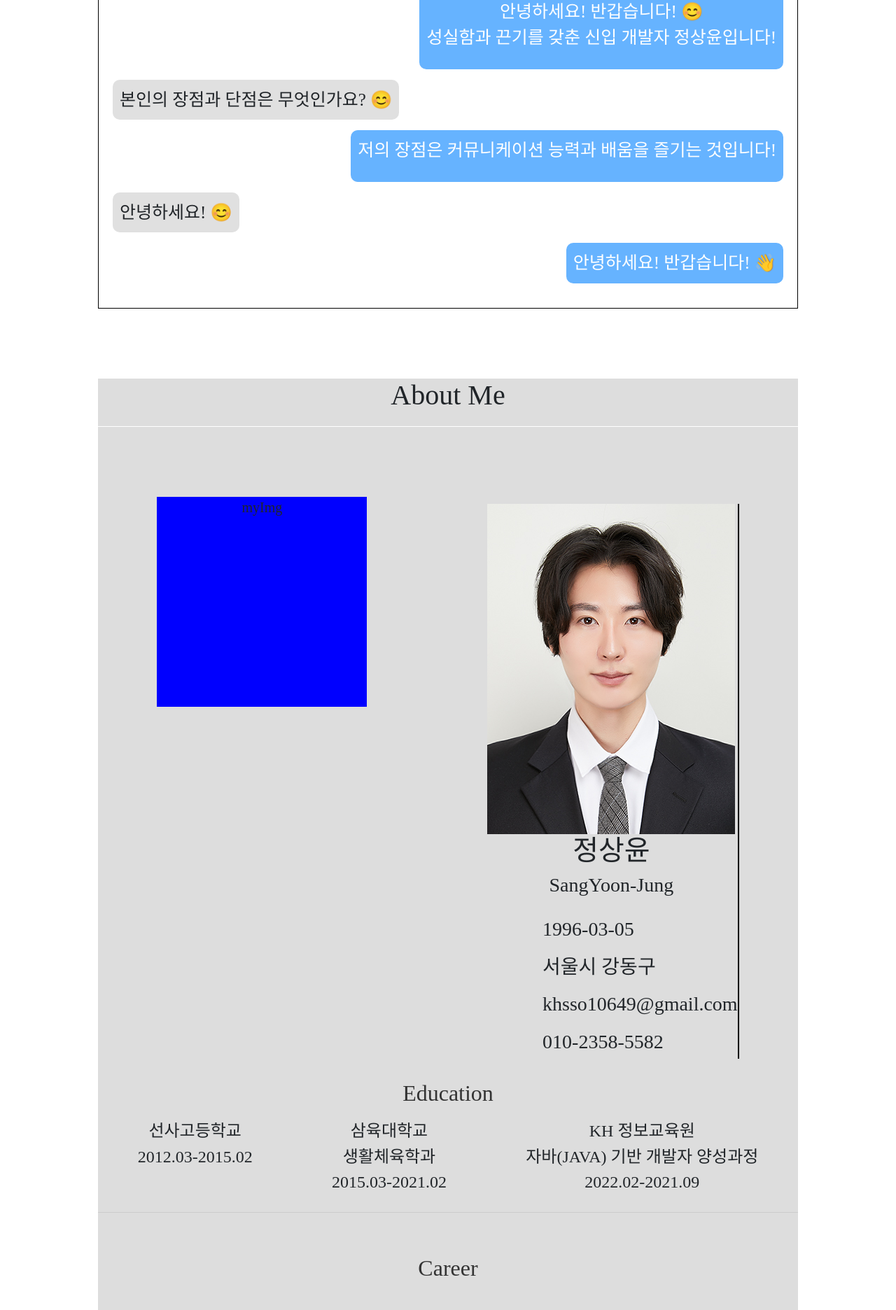
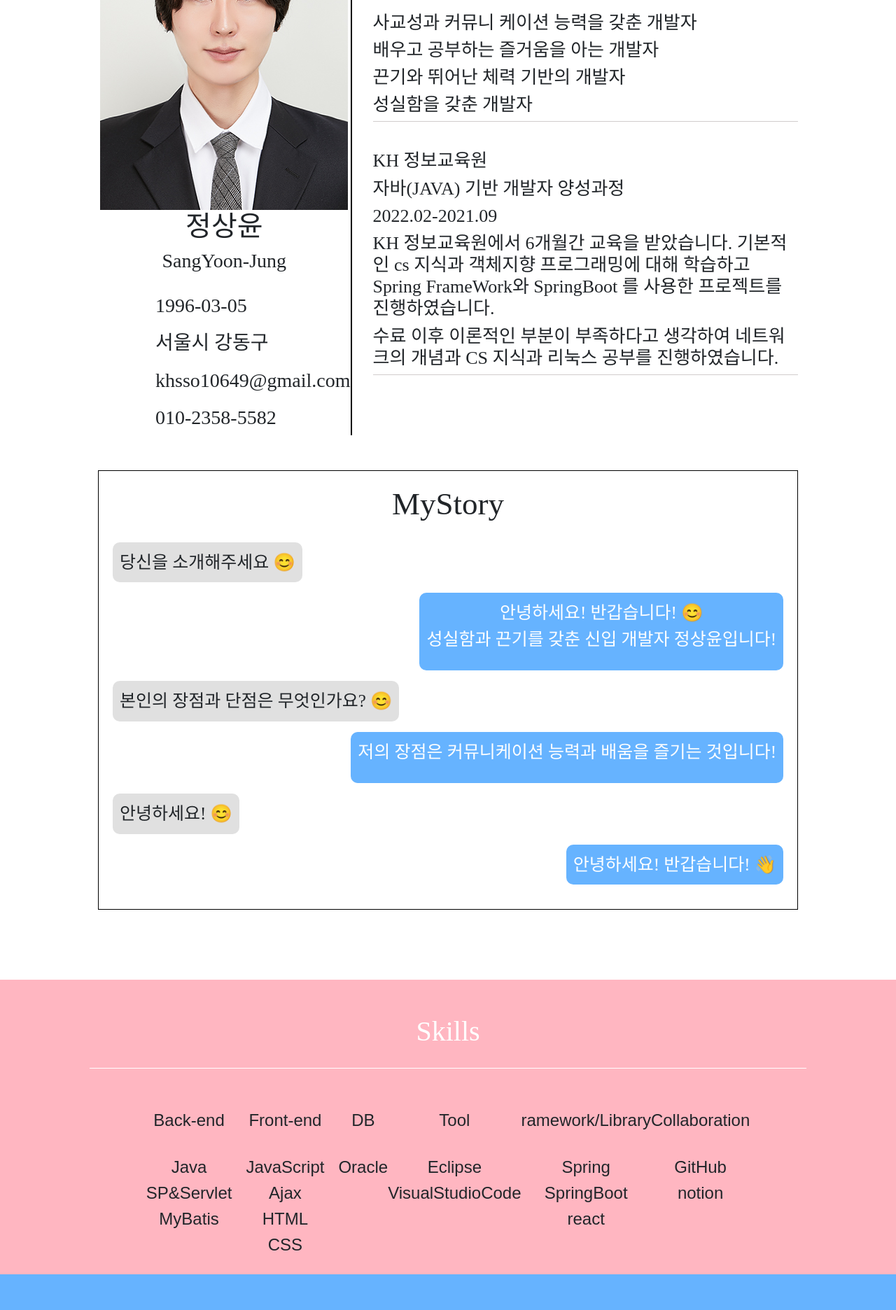
Before and after one commit to ssusss/portfoilo, a React (Create React App) app: page / in a window 1280 px wide. Shown: the part 300-2172 px from the top of the page at 70% size. Built offline with nearby package versions, Linux system fonts and the light colour scheme; a web font is replaced by a local one.

Commit message:
page 재배치

```diff
--- a/src/components/resume/MyInfo.jsx
+++ b/src/components/resume/MyInfo.jsx
@@ -22,11 +22,18 @@ const MyInfo = ()=> {
         <div className="myInfoContainer">
 
             <div className="myInfoContents">
-                <div>
+                 <div>
                     <h4>{academic.university.scName}</h4>
                     <h4>{academic.university.department}</h4>
                     <h4>{academic.university.period}</h4>
                 </div>
+                <div>
+                    <h4>사교성과 커뮤니 케이션 능력을 갖춘 개발자</h4>
+                    <h4>배우고 공부하는 즐거움을 아는 개발자</h4>
+                    <h4>끈기와 뛰어난 체력 기반의 개발자</h4>
+                    <h4>성실함을 갖춘 개발자</h4>
+                </div>
+
                 <div>
                 <h4>{academic.academy.scName}</h4>
                     <h4>{academic.academy.department}</h4>
@@ -34,10 +41,7 @@ const MyInfo = ()=> {
                     <h4>{academic.academy.scName}에서 6개월간 교육을 받았습니다. 기본적인 cs 지식과 객체지향 프로그래밍에 대해 학습하고 Spring FrameWork와 SpringBoot 를 사용한 프로젝트를 진행하였습니다. </h4>
                     <h4>수료 이후 이론적인 부분이 부족하다고 생각하여 네트워크의 개념과 CS 지식과 리눅스 공부를 진행하였습니다. </h4>
                 </div>
-                <div>
-                    <h2>기술 스택 </h2>
-                    <h2>이미지로 여러개 넣어보자 </h2>
-                </div>
+
             </div>
 
         </div>
--- a/src/routes/OnePageVer.jsx
+++ b/src/routes/OnePageVer.jsx
@@ -5,6 +5,7 @@ import Education from "../components/resume/Education";
 import MyResume from "../components/resume/MyResume";
 import Technology from "../components/resume/Technology";
 import WorkExperience from "../components/resume/WorkExperience";
+import AboutMe from "./AboutMe";
 import Project from "./Project";
 import Resume from "./Resume";
 
@@ -19,12 +20,14 @@ const OnepageVer=()=>{
             </div>
             */}
 
+            <AboutMe />
+
             <Features />
 
 
             <div className="resumeContainer font_eastar">
 
-                <h1 className="font_pilseung">About Me</h1>
+                {/* <h1 className="font_pilseung">About Me</h1>
                 <div className="line"></div>
 
                 <div className="resumeTopContent " >
@@ -32,10 +35,10 @@ const OnepageVer=()=>{
                     <div className="topContentImg"> myImg</div>
                     <MyResume />
 
-                </div>
+                </div> */}
 
 
-                <Education/>
+                {/* <Education/> */}
 
                 {/* <Experience
                     projectName="프로젝트 이름 / 다같이"
@@ -45,9 +48,9 @@ const OnepageVer=()=>{
                 /> */}
 
 
-                <div className="reumeBottomContent">
+                {/* <div className="reumeBottomContent">
                     <WorkExperience />
-                </div>
+                </div> */}
 
             </div>
 
```
